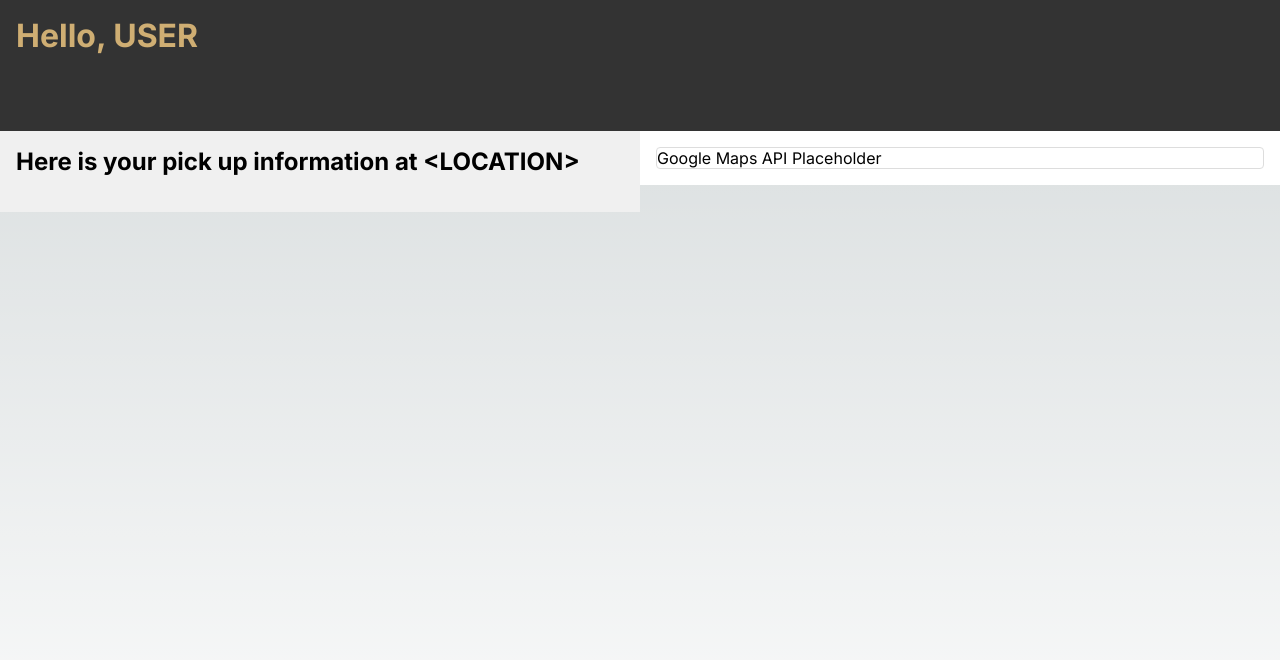
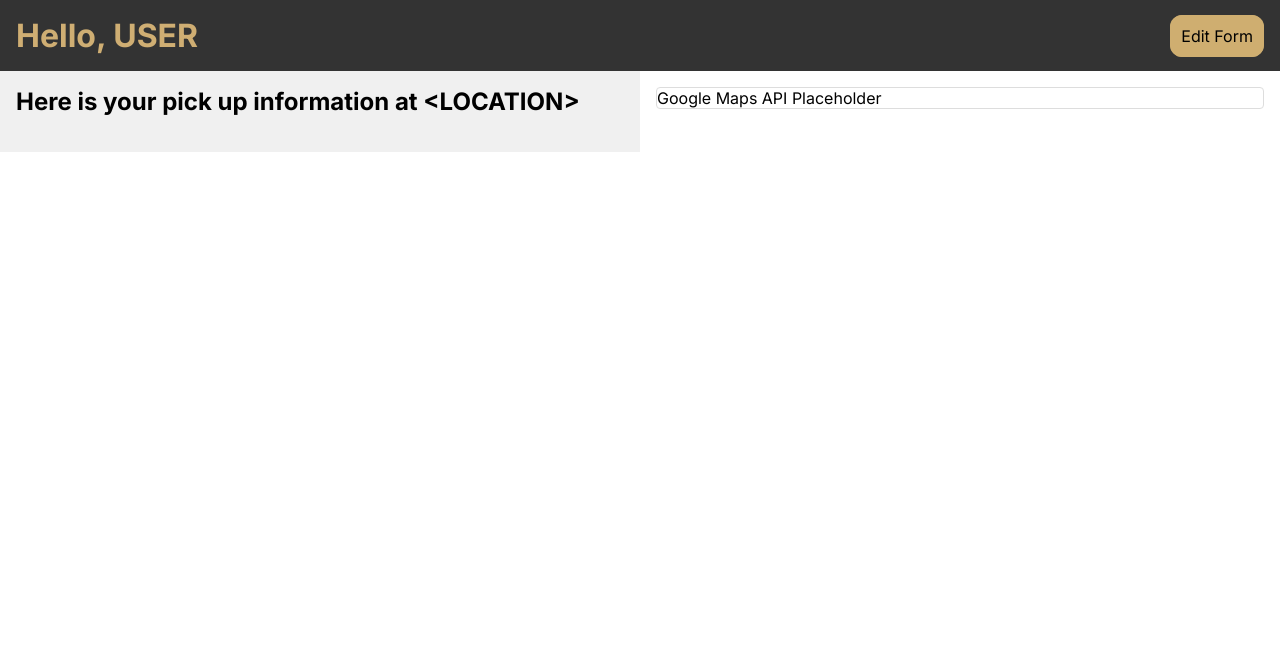
Before and after one commit to liy94/Vandy-Ice-Hockey, a Next.js app in the folder vandy-ice-hockey/: page /riderView in a window 1280 px wide. Shown: the top 660 px of the page. Built offline with nearby package versions, Linux system fonts and the light colour scheme.

Commit message:
updated UI and linking pages

```diff
--- a/vandy-ice-hockey/src/app/driverView/driver.css
+++ b/vandy-ice-hockey/src/app/driverView/driver.css
@@ -3,15 +3,46 @@
 /* Header Styles */
 .header {
   background-color: #333;
-  color: #cfae73;
-  text-align: center;
   padding: 1rem;
   display: flex; /* Center header content vertically */
   align-items: center; /* Center header content vertically */
+  margin: 0 auto;
 }
 
 .header h1 {
-  padding-bottom: 60px; /* Adjust the value to control the spacing */
+  color: #cfae73;
+}
+
+.header .links {
+  margin-left: auto;
+}
+
+.card {
+  margin-left: 16px;
+  padding: 10px;
+  cursor: pointer;
+  font-size: medium;
+  border-radius: var(--border-radius);
+  background: rgba(var(--card-rgb), 1);
+  border: 1px solid rgba(var(--card-rgb), 1);
+  transition: background 200ms, border 200ms;
+}
+
+@media (hover: hover) and (pointer: fine) {
+  .card:hover {
+    background: rgba(var(--light-card-rgb), 1);
+    border: 1px solid rgba(var(--card-border-rgb), 0.15);
+  }
+
+  .card:hover span {
+    transform: translateX(4px);
+  }
+}
+
+@media (prefers-reduced-motion) {
+  .card:hover span {
+    transform: none;
+  }
 }
 
 /* Container Styles */
--- a/vandy-ice-hockey/src/app/globals.css
+++ b/vandy-ice-hockey/src/app/globals.css
@@ -38,6 +38,7 @@
   --callout-border-rgb: 172, 175, 176;
   --card-rgb: 207, 174, 112;
   --card-border-rgb: 131, 134, 135;
+  --light-card-rgb: 224, 213, 192;
 }
 
 @media (prefers-color-scheme: dark) {
@@ -86,13 +87,14 @@ body {
 }
 
 body {
-  color: rgb(var(--foreground-rgb));
+  /* color: rgb(var(--foreground-rgb));
   background: linear-gradient(
       to bottom,
       transparent,
       rgb(var(--background-end-rgb))
     )
-    rgb(var(--background-start-rgb));
+    rgb(var(--background-start-rgb)); */
+  background-color: #fff;
 }
 
 a {
--- a/vandy-ice-hockey/src/app/riderView/page.tsx
+++ b/vandy-ice-hockey/src/app/riderView/page.tsx
@@ -2,23 +2,30 @@
 
 import { useState } from "react";
 import "./rider.css"; // Import the CSS file with the styles
+import Link from "next/link";
 
 const App: React.FC = () => {
-
-
-    const location = "<LOCATION>";
+  const location = "<LOCATION>";
 
   return (
     <div className="app">
-      <header className="header">
+      <div className="header">
         <h1>Hello, USER</h1>
-
-      </header>
+        <div className="links">
+          <Link
+            href="/registrationForm"
+            className="card"
+            target="_self"
+            rel="noopener noreferrer"
+          >
+            Edit Form
+          </Link>
+        </div>
+      </div>
       <div className="container">
         <div className="left-half">
           {/* User information content */}
           <h2> Here is your pick up information at {location}</h2>
-
         </div>
         <div className="right-half">
           {/* Google Maps API */}
--- a/vandy-ice-hockey/src/app/riderView/rider.css
+++ b/vandy-ice-hockey/src/app/riderView/rider.css
@@ -3,15 +3,46 @@
 /* Header Styles */
 .header {
   background-color: #333;
-  color: #cfae73;
-  text-align: center;
   padding: 1rem;
   display: flex; /* Center header content vertically */
   align-items: center; /* Center header content vertically */
+  margin: 0 auto;
 }
 
 .header h1 {
-  padding-bottom: 60px; /* Adjust the value to control the spacing */
+  color: #cfae73;
+}
+
+.header .links {
+  margin-left: auto;
+}
+
+.card {
+  margin-left: 16px;
+  padding: 10px;
+  cursor: pointer;
+  font-size: medium;
+  border-radius: var(--border-radius);
+  background: rgba(var(--card-rgb), 1);
+  border: 1px solid rgba(var(--card-rgb), 1);
+  transition: background 200ms, border 200ms;
+}
+
+@media (hover: hover) and (pointer: fine) {
+  .card:hover {
+    background: rgba(var(--light-card-rgb), 1);
+    border: 1px solid rgba(var(--card-border-rgb), 0.15);
+  }
+
+  .card:hover span {
+    transform: translateX(4px);
+  }
+}
+
+@media (prefers-reduced-motion) {
+  .card:hover span {
+    transform: none;
+  }
 }
 
 /* Container Styles */
```
Also changed, not shown: vandy-ice-hockey/package.json (+5 -4 lines), vandy-ice-hockey/src/app/driverView/page.tsx (+27 -9 lines), vandy-ice-hockey/src/app/registrationForm/page.tsx (+17 -6 lines), 1 other file (tests, documents, lock files or other folders).
